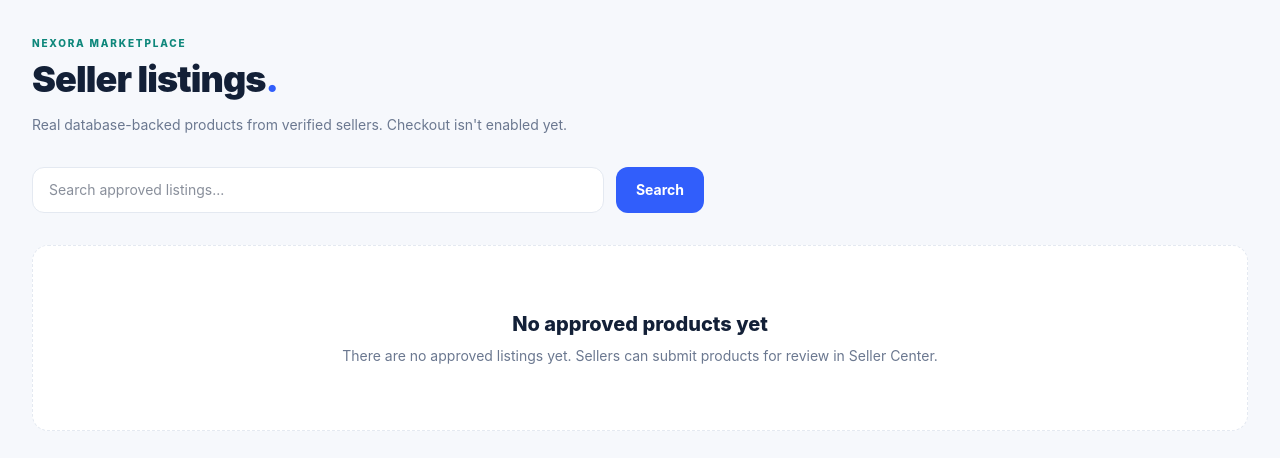
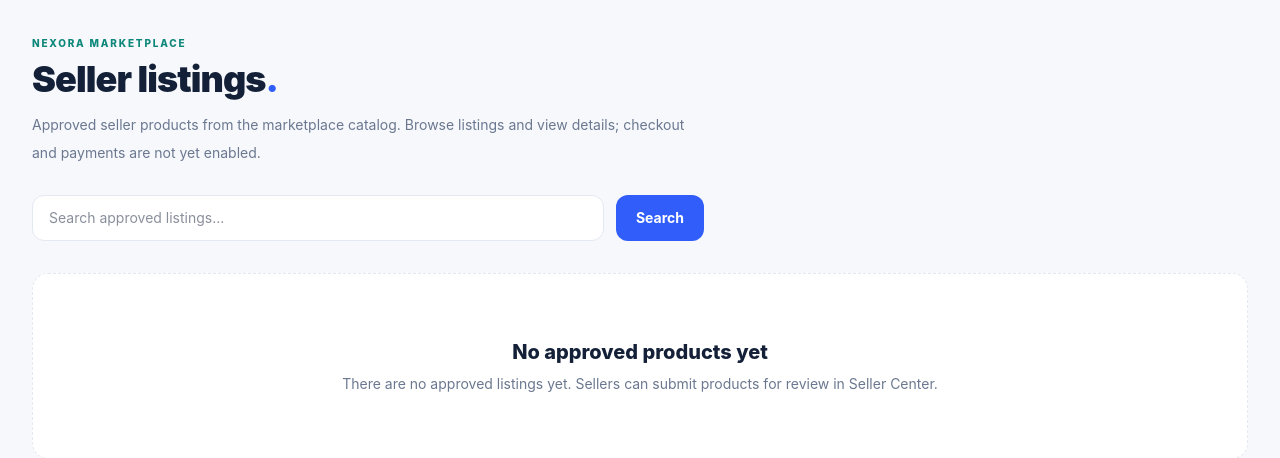
Before and after one commit to si-joy/Nexora-Marketplace, a Django app: page /market/ in a window 1280 px wide. Shown: the part 163-621 px from the top of the page. Run offline with Django 5.2, Linux system fonts and the light colour scheme; data that the repository does not hold is empty; style sheets or scripts are compiled from the project's sources.

Commit message:
Clarify real marketplace checkout limits

```diff
--- a/templates/catalog/public/marketplace_list.html
+++ b/templates/catalog/public/marketplace_list.html
@@ -3,7 +3,7 @@
 {% block content %}
 <section class="mx-auto max-w-7xl px-4 pb-20 pt-9 sm:px-6 xl:px-8">
   <p class="section-overline">NEXORA MARKETPLACE</p><h1 class="mt-2 text-3xl font-black tracking-tight sm:text-4xl">Seller listings<span class="text-primary">.</span></h1>
-  <p class="mt-3 max-w-2xl text-sm leading-7 text-muted">Real database-backed products from verified sellers. Checkout isn't enabled yet.</p>
+  <p class="mt-3 max-w-2xl text-sm leading-7 text-muted">Approved seller products from the marketplace catalog. Browse listings and view details; checkout and payments are not yet enabled.</p>
   <form method="get" role="search" class="mt-7 flex max-w-2xl gap-3"><label class="sr-only" for="market-search">Search seller products</label><input id="market-search" name="q" value="{{ query }}" placeholder="Search approved listings..." type="search" class="min-w-0 flex-1 rounded-xl border border-line bg-surface px-4 py-3 text-sm text-foreground outline-none focus:border-primary"><button class="rounded-xl bg-primary px-5 py-3 text-sm font-bold text-on-primary" type="submit">Search</button></form>
   {% if page.object_list %}<div class="mt-8 grid grid-cols-2 gap-4 md:grid-cols-3 lg:grid-cols-4">{% for product in page.object_list %}{% include 'catalog/public/product_tile.html' %}{% endfor %}</div>
   {% else %}<div class="mt-8 rounded-2xl border border-dashed border-line bg-surface px-6 py-16 text-center"><h2 class="text-xl font-extrabold">No approved products yet</h2><p class="mt-2 text-sm text-muted">{% if query %}No approved listings match “{{ query }}”. Try another search or clear your filters.{% else %}There are no approved listings yet. Sellers can submit products for review in Seller Center.{% endif %}</p>{% if query %}<a href="{% url 'catalog:marketplace_list' %}" class="mt-5 inline-flex rounded-xl bg-primary px-5 py-3 text-xs font-bold text-on-primary hover:bg-primary-hover">Clear search</a>{% endif %}</div>{% endif %}
```
